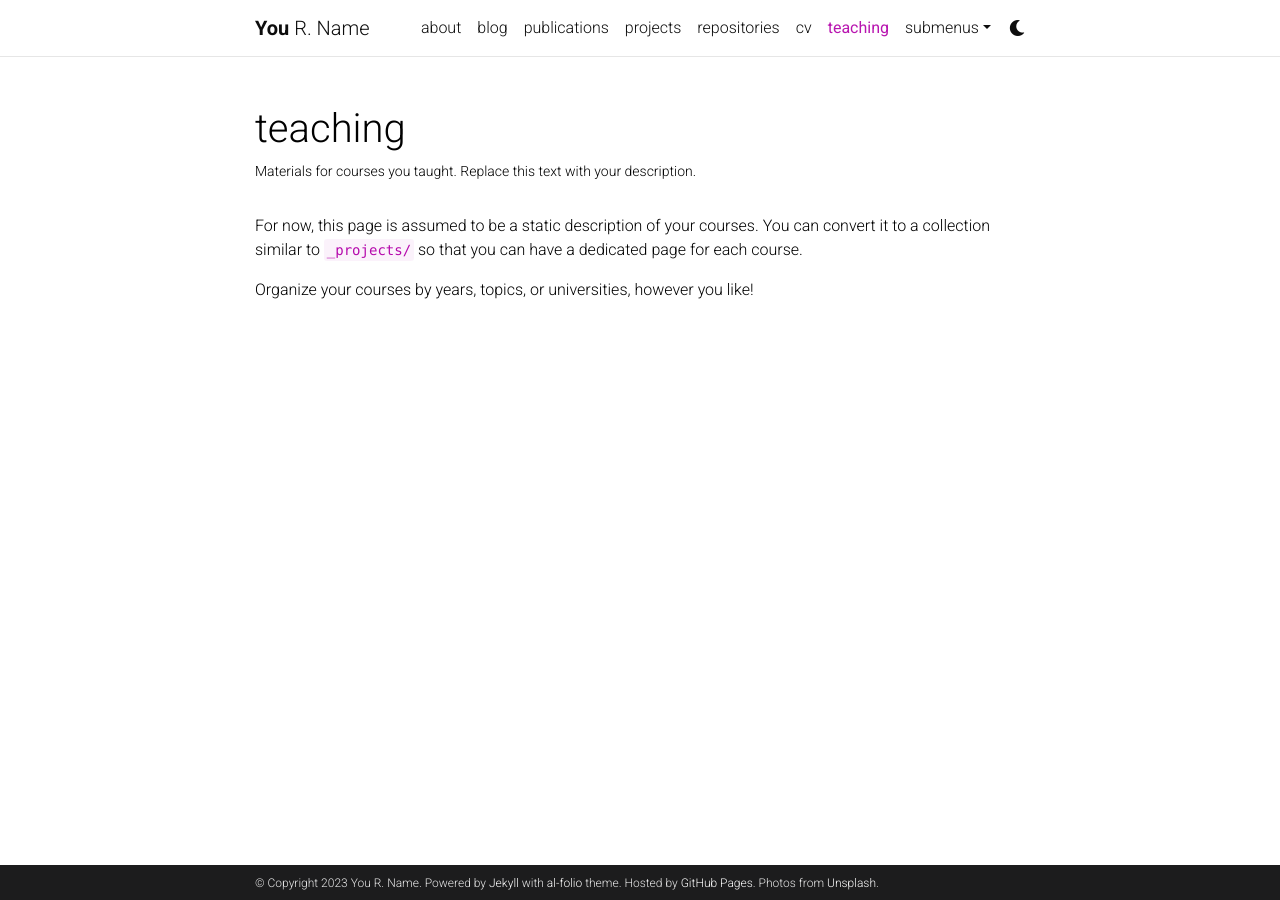
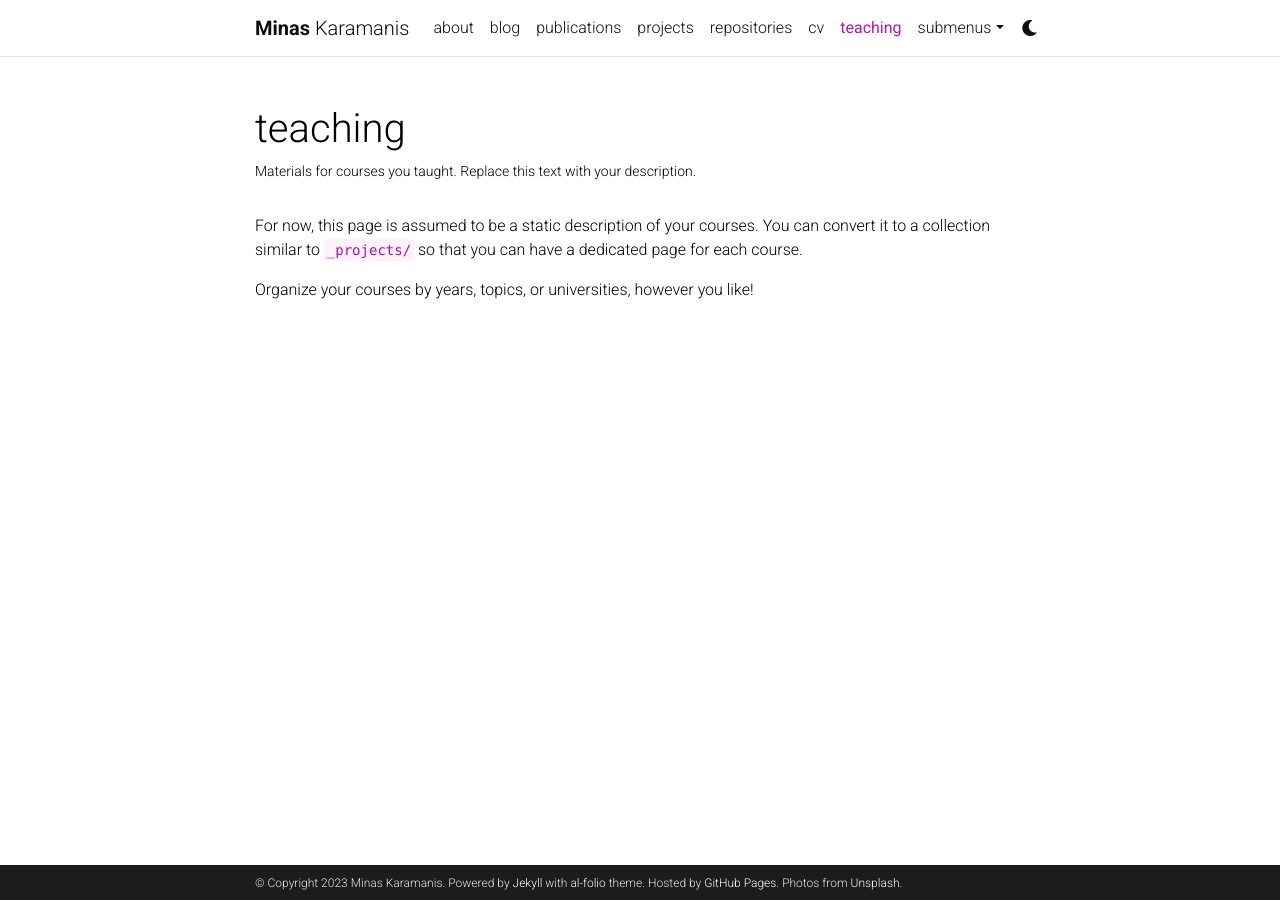
Before and after one commit to minaskar/minaskar.github.io, a Jekyll site: the page built from _pages/teaching.md, in a window 1280 px wide. Built offline with Jekyll 4.4.1, drawn with Linux system fonts in a browser that asks for light colours; comment, search, counter and statistics services are not loaded; a style sheet for code colours, icons or effects is not loaded.

Commit message:
edit config

```diff
--- a/_config.yml
+++ b/_config.yml
@@ -3,9 +3,9 @@
 # -----------------------------------------------------------------------------
 
 title: blank # the website title (if blank, full name will be used instead)
-first_name: You
-middle_name: R.
-last_name: Name
+first_name: Minas
+middle_name:
+last_name: Karamanis
 email: you@example.com
 description: > # the ">" symbol means to ignore newlines until "footer_text:"
   A simple, whitespace theme for academics. Based on [*folio](https://github.com/bogoli/-folio) design.
@@ -18,8 +18,8 @@
 lang: en # the language of your site (for example: en, fr, cn, ru, etc.)
 icon: ⚛️  # the emoji used as the favicon (alternatively, provide image name in /assets/img/)
 
-url: https://alshedivat.github.io # the base hostname & protocol for your site
-baseurl: /al-folio # the subpath of your site, e.g. /blog/
+url: https://minaskar.github.io # the base hostname & protocol for your site
+baseurl:  # the subpath of your site, e.g. /blog/
 last_updated: false # set to true if you want to display last updated in the footer
 impressum_path:  # set to path to include impressum link in the footer, use the same path as permalink in a page, helps to conform with EU GDPR
 
```
